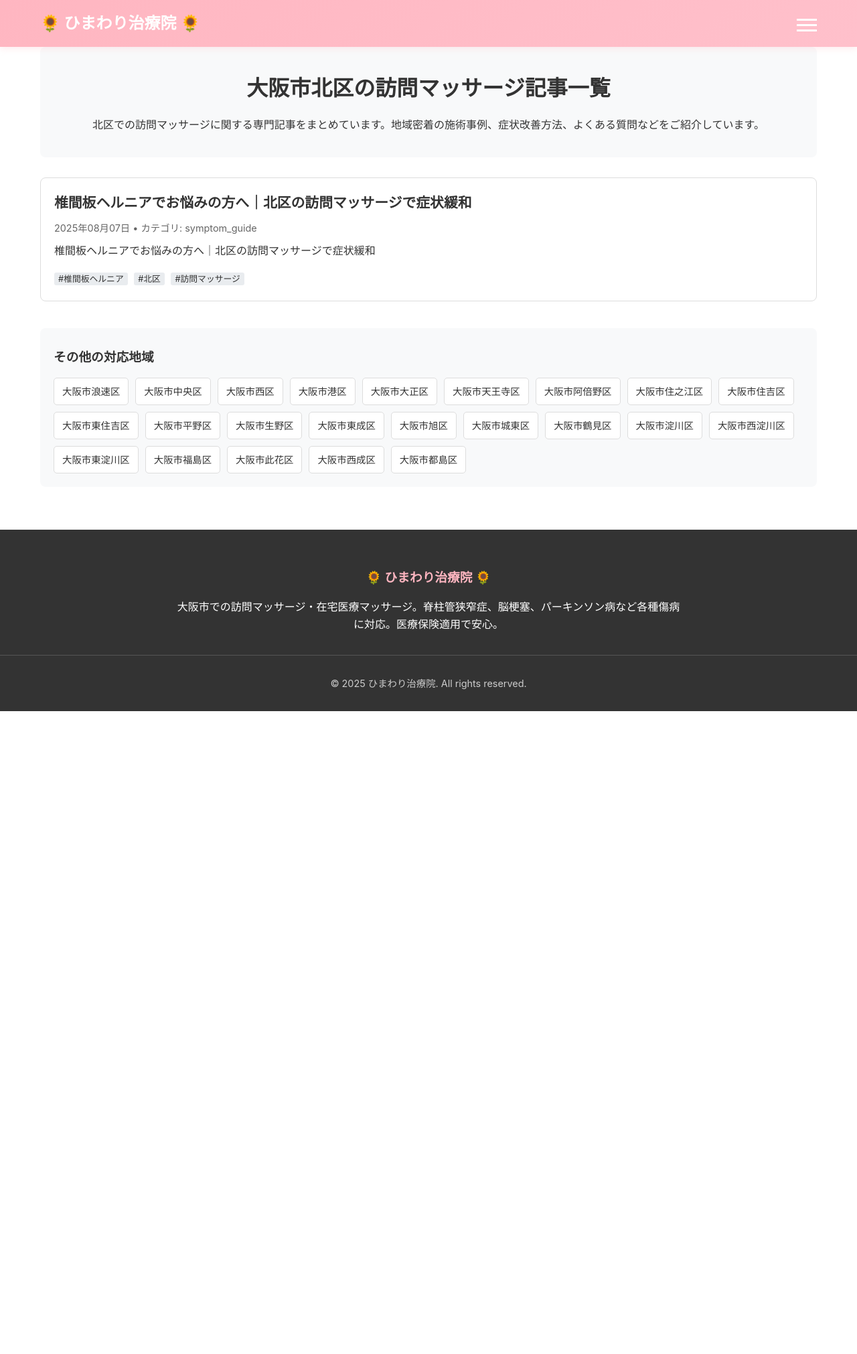
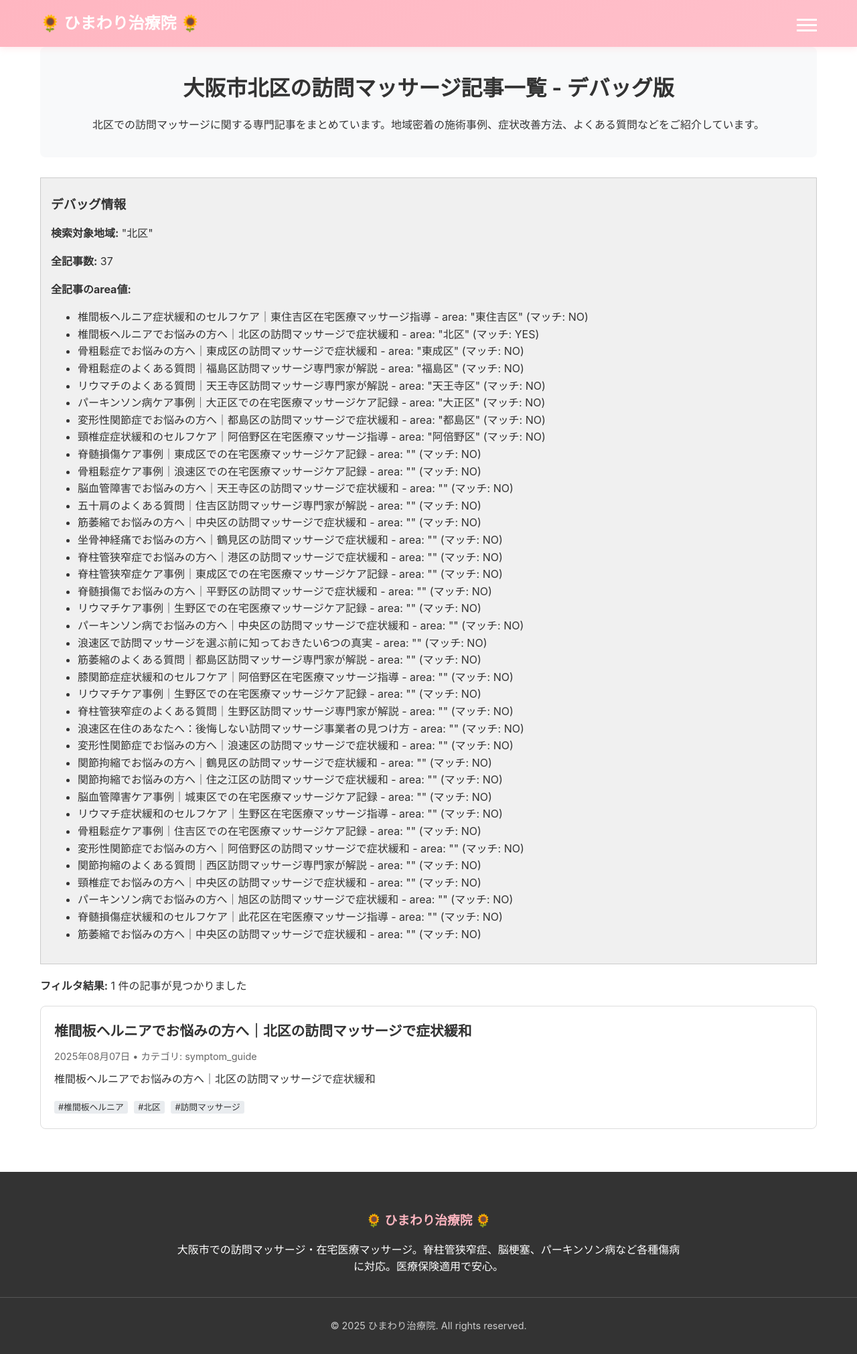
Before and after one commit to satoshi-kemmotsu/blog, a Jekyll site: the page built from areas/北区/index.html, in a window 1280 px wide. Shown: the whole page at 67% size. Built offline with Jekyll 4.4.1, drawn with Linux system fonts in a browser that asks for light colours; before the commit the page ends 1062 px from its top, so only the background shows below that.

Commit message:
デバッグ: 地域別ページの記事フィルタリング問題を調査
北区ページにデバッグ情報を追加して、Liquidテンプレートの
where条件が正しく動作しない原因を特定します。

- area-archive-debug.html: デバッグ情報表示レイアウト追加
- 北区/index.html: デバッグレイアウト適用

🤖 Generated with [Claude Code](https://claude.ai/code)

Co-Authored-By: Claude <noreply@anthropic.com>

```diff
--- /dev/null
+++ b/_layouts/area-archive-debug.html
@@ -0,0 +1,118 @@
+---
+layout: default
+---
+
+<div class="archive-header">
+  <h1>大阪市{{ page.area }}の訪問マッサージ記事一覧 - デバッグ版</h1>
+  <p>{{ page.area }}での訪問マッサージに関する専門記事をまとめています。地域密着の施術事例、症状改善方法、よくある質問などをご紹介しています。</p>
+</div>
+
+<!-- デバッグ情報 -->
+<div style="background: #f0f0f0; padding: 15px; margin: 20px 0; border: 1px solid #ccc;">
+  <h3>デバッグ情報</h3>
+  <p><strong>検索対象地域:</strong> "{{ page.area }}"</p>
+  <p><strong>全記事数:</strong> {{ site.posts | size }}</p>
+
+  <h4>全記事のarea値:</h4>
+  <ul>
+  {% for post in site.posts %}
+    <li>{{ post.title }} - area: "{{ post.area }}" (マッチ: {% if post.area == page.area %}YES{% else %}NO{% endif %})</li>
+  {% endfor %}
+  </ul>
+</div>
+
+<div class="archive-content">
+  {% assign area_posts = site.posts | where: "area", page.area %}
+
+  <p><strong>フィルタ結果:</strong> {{ area_posts | size }} 件の記事が見つかりました</p>
+
+  {% if area_posts.size > 0 %}
+    <div class="posts-grid">
+      {% for post in area_posts %}
+        <article class="post-card">
+          <h2><a href="{{ post.url | relative_url }}">{{ post.title }}</a></h2>
+          <div class="post-meta">
+            <time datetime="{{ post.date | date_to_xmlschema }}">{{ post.date | date: "%Y年%m月%d日" }}</time>
+            {% if post.categories %}
+              • カテゴリ: {{ post.categories | join: ", " }}
+            {% endif %}
+          </div>
+          <div class="post-excerpt">
+            {{ post.description | default: post.excerpt | strip_html | truncate: 120 }}
+          </div>
+          <div class="post-tags">
+            {% for tag in post.tags %}
+              <span class="tag">#{{ tag }}</span>
+            {% endfor %}
+          </div>
+        </article>
+      {% endfor %}
+    </div>
+  {% else %}
+    <p>現在、{{ page.area }}に関する記事はありません。</p>
+  {% endif %}
+</div>
+
+<style>
+.archive-header {
+  text-align: center;
+  margin-bottom: 30px;
+  padding: 20px;
+  background: #f8f9fa;
+  border-radius: 8px;
+}
+
+.posts-grid {
+  display: grid;
+  gap: 20px;
+  margin-bottom: 40px;
+}
+
+.post-card {
+  border: 1px solid #ddd;
+  border-radius: 8px;
+  padding: 20px;
+  transition: box-shadow 0.3s ease;
+}
+
+.post-card:hover {
+  box-shadow: 0 4px 8px rgba(0,0,0,0.1);
+}
+
+.post-card h2 {
+  margin: 0 0 10px 0;
+  font-size: 1.3em;
+}
+
+.post-card h2 a {
+  text-decoration: none;
+  color: #333;
+}
+
+.post-card h2 a:hover {
+  color: #007cba;
+}
+
+.post-meta {
+  color: #666;
+  font-size: 0.9em;
+  margin-bottom: 10px;
+}
+
+.post-excerpt {
+  margin-bottom: 15px;
+  line-height: 1.6;
+}
+
+.post-tags {
+  margin-top: 10px;
+}
+
+.tag {
+  background: #e9ecef;
+  padding: 2px 6px;
+  border-radius: 3px;
+  font-size: 0.8em;
+  margin-right: 5px;
+}
+</style>
--- a/areas/北区/index.html
+++ b/areas/北区/index.html
@@ -1,5 +1,5 @@
 ---
-layout: area-archive
+layout: area-archive-debug
 title: "大阪市北区の訪問マッサージ記事一覧 | ひまわり治療院"
 description: "大阪市北区での訪問マッサージに関する専門記事一覧。地域密着の施術事例、症状緩和方法、よくある質問などをご紹介。"
 area: "北区"
```
